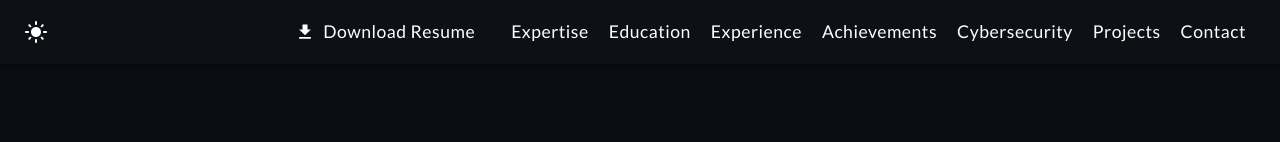
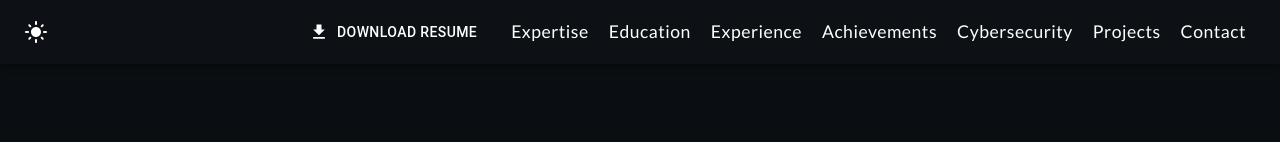
Before and after one commit to ChampionSamay1644/Portfolio-Website, a React (Create React App) app: page / in a window 1280 px wide. Shown: the top 142 px of the page. Built offline with nearby package versions, Linux system fonts and the light colour scheme.

Commit message:
Possible fix for Resume

```diff
--- a/src/components/Navigation.tsx
+++ b/src/components/Navigation.tsx
@@ -65,10 +65,7 @@ function Navigation({ parentToChild, modeChange }: any) {
     }
   };
 
-  // Option 2: Open in new tab
-  const downloadResume = () => {
-    window.open("/resume.pdf", "_blank");
-  };
+  // Native anchor tags are used below instead of window.open to prevent popup blockers on Vercel
 
   const drawer = (
     <Box
@@ -96,6 +93,10 @@ function Navigation({ parentToChild, modeChange }: any) {
       <List>
         <ListItem disablePadding>
           <ListItemButton
+            component="a"
+            href="/resume.pdf"
+            target="_blank"
+            rel="noreferrer"
             sx={{
               textAlign: "center",
               color: mode === "dark" ? "white" : "#0d1116",
@@ -103,7 +104,6 @@ function Navigation({ parentToChild, modeChange }: any) {
                 color: mode === "dark" ? "white" : "#0d1116",
               },
             }}
-            onClick={downloadResume}
           >
             <DownloadIcon
               sx={{
@@ -159,7 +159,9 @@ function Navigation({ parentToChild, modeChange }: any) {
           )}
           <Box sx={{ display: { xs: "none", sm: "block" } }}>
             <Button
-              onClick={downloadResume}
+              href="/resume.pdf"
+              target="_blank"
+              rel="noreferrer"
               sx={{ color: "#fff", mr: 2 }}
               startIcon={<DownloadIcon />}
             >
```
